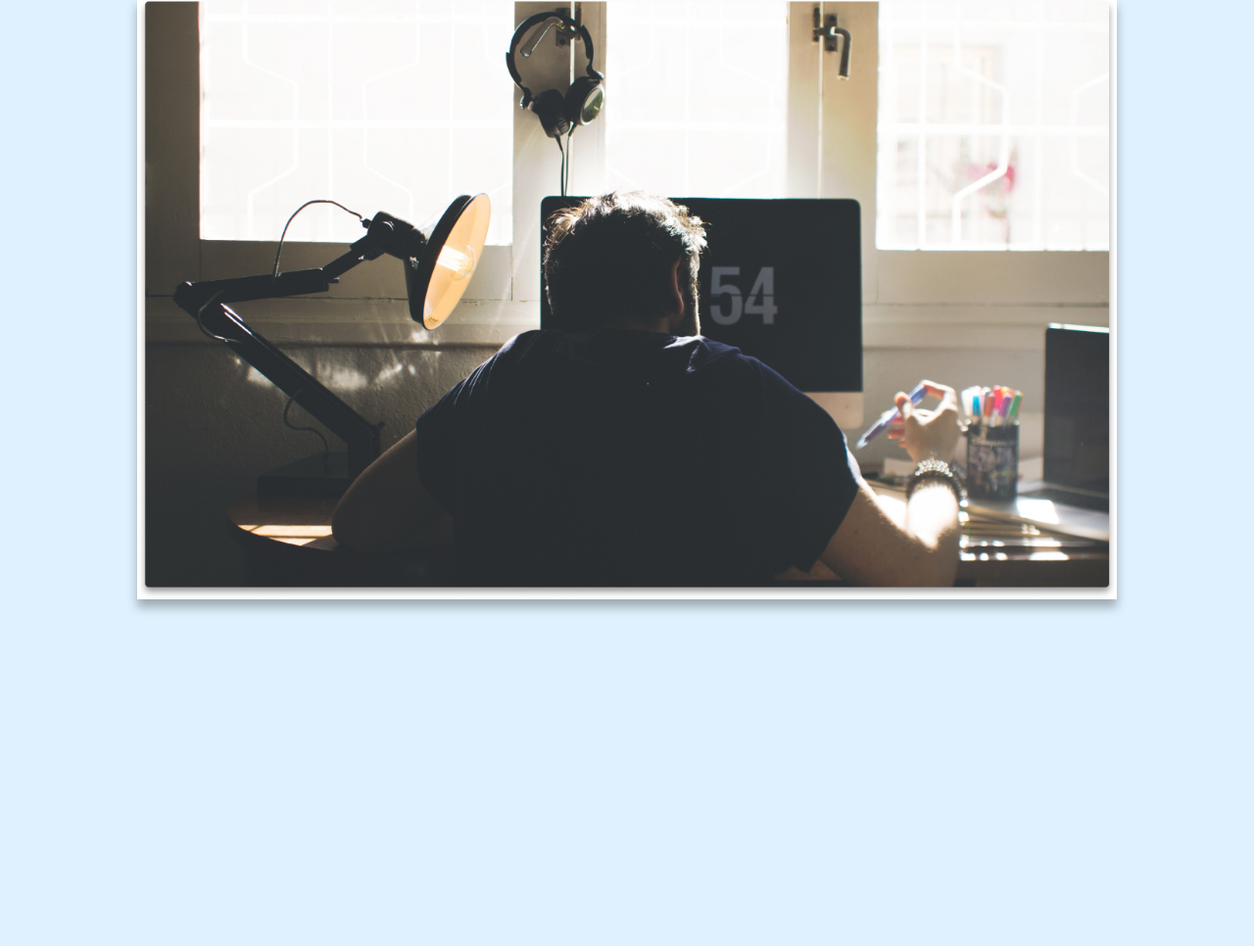
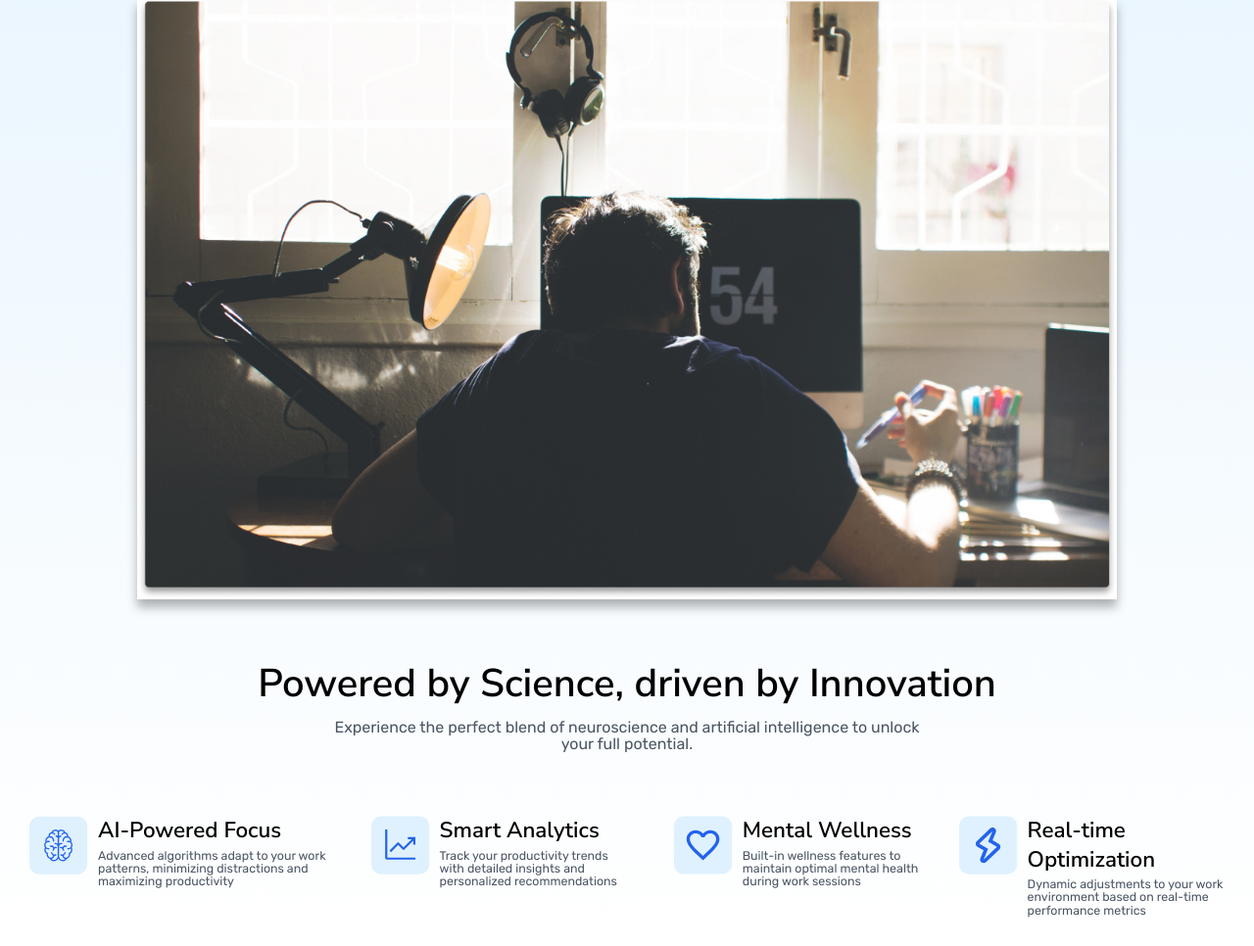
Before and after one commit to danilo1opes/NeuroSync, a plain HTML site: page index.html in a window 1280 px wide. Shown: the part 584-1550 px from the top of the page at 98% size. Before the commit the page ends 1256 px from the top, so only its background shows below. Drawn offline with Linux system fonts and the light colour scheme.

Commit message:
create a new section

```diff
--- a/css/global/global.css
+++ b/css/global/global.css
@@ -5,7 +5,7 @@
 }
 
 body {
-  background-color: var(--cor-5);
+  background: linear-gradient(to bottom, var(--cor-5), var(--cor-0));
 }
 
 h1,
--- /dev/null
+++ b/css/main/cards.css
@@ -0,0 +1,20 @@
+.container-cards {
+  display: flex;
+  gap: 40px;
+  margin: 30px;
+}
+
+.cards {
+  display: flex;
+  align-items: start;
+  gap: 10px;
+}
+
+.cards h1 {
+  font-size: 1.4rem;
+}
+
+.cards p {
+  font-size: 0.775rem;
+  margin-top: 0.275rem;
+}
--- /dev/null
+++ b/css/main/text-bottom.css
@@ -0,0 +1,34 @@
+.text-bottom {
+  display: flex;
+  justify-content: center;
+  align-items: center;
+  flex-direction: column;
+  text-align: center;
+  margin-bottom: 4rem;
+}
+
+.text-bottom h1 {
+  font-size: 2.5rem;
+}
+
+.text-bottom p {
+  font-size: 1rem;
+  margin-top: 0.675rem;
+}
+
+@media (min-width: 768px) and (max-width: 991px) {
+  .text-bottom h1 {
+    font-size: 2rem;
+  }
+}
+
+@media (max-width: 480px) {
+  .text-bottom h1 {
+    font-size: 1.5rem;
+    text-align: center;
+  }
+  .text-bottom p {
+    font-size: 0.675rem;
+    text-align: center;
+  }
+}
--- a/css/style.css
+++ b/css/style.css
@@ -8,6 +8,8 @@
 /* Main */
 @import './main/introduction.css';
 @import './main/image-back.css';
+@import './main/text-bottom.css';
+@import './main/cards.css';
 
 /* Utilities */
 @import './utilities/color.css';
--- a/index.html
+++ b/index.html
@@ -71,6 +71,65 @@
           <img src="img/working.jpg" alt="Imagem Trabalhando" />
         </div>
       </section>
+
+      <section>
+        <div class="text-bottom">
+          <h1 class="font-1-b color-12">
+            Powered by Science, driven by Innovation
+          </h1>
+          <p class="font-2-d color-4">
+            Experience the perfect blend of neuroscience and artificial
+            intelligence to unlock<br class="hide-on-mobile" />
+            your full potential.
+          </p>
+        </div>
+      </section>
+
+      <section class="container-cards">
+        <div class="cards">
+          <img src="icons/brain-card.svg" alt="Brain" />
+          <div>
+            <h1 class="font-1-b">AI-Powered Focus</h1>
+            <p class="font-2-d color-4">
+              Advanced algorithms adapt to your work patterns, minimizing
+              distractions and maximizing productivity
+            </p>
+          </div>
+        </div>
+
+        <div class="cards">
+          <img src="icons/analitycs.svg" alt="analitycs" />
+          <div>
+            <h1 class="font-1-b">Smart Analytics</h1>
+            <p class="font-2-d color-4">
+              Track your productivity trends with detailed insights and
+              personalized recommendations
+            </p>
+          </div>
+        </div>
+
+        <div class="cards">
+          <img src="icons/heart.svg" alt="Heart" />
+          <div>
+            <h1 class="font-1-b">Mental Wellness</h1>
+            <p class="font-2-d color-4">
+              Built-in wellness features to maintain optimal mental health
+              during work sessions
+            </p>
+          </div>
+        </div>
+
+        <div class="cards">
+          <img src="icons/flash.svg" alt="Flash" />
+          <div>
+            <h1 class="font-1-b">Real-time Optimization</h1>
+            <p class="font-2-d color-4">
+              Dynamic adjustments to your work environment based on real-time
+              performance metrics
+            </p>
+          </div>
+        </div>
+      </section>
     </main>
 
     <script src="js/script.js"></script>
```
